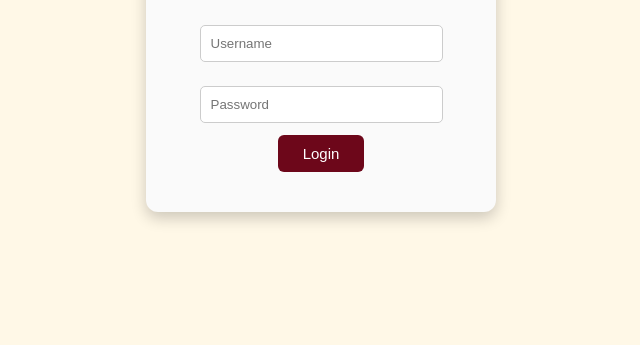
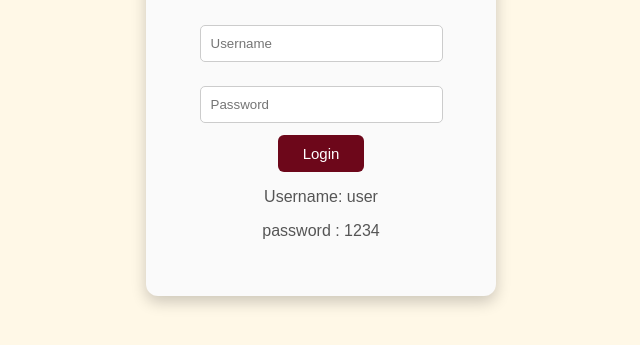
Before and after one commit to Rupa1806/booknest-hotel-booking, a plain HTML site: page index.html in a window 1280 px wide. Shown: the part 235-580 px from the top of the page, without its empty margins (319-959 px from the left). Drawn offline with Linux system fonts and the light colour scheme; files whose address does not match are found by name.

Commit message:
Update login form with required fields and defaults
Added required attributes to input fields and displayed default username and password.

```diff
--- a/index.html
+++ b/index.html
@@ -11,10 +11,14 @@
     <h1>BookNest</h1>
     <p>Login to continue</p>
 
-        <input type="text" id="username" placeholder="Username"><br/>
-        <input type="password" id="password" placeholder="Password"><br/>
+    <input type="text" id="username" placeholder="Username" required>
+    <input type="password" id="password" placeholder="Password" required>
 
     <button type="button" onclick="login()">Login</button>
+    <p>Username: user</p>
+    <p>password : 1234</p>
+
+
 </div>
 
 <script src="js/script.js"></script>
```
Lines whose indentation alone changed are shown as unchanged.
